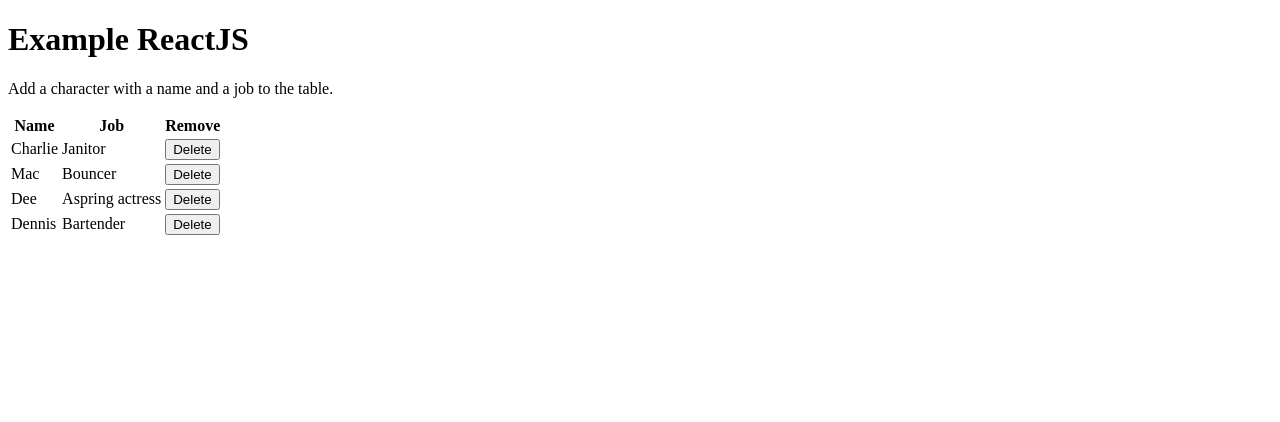
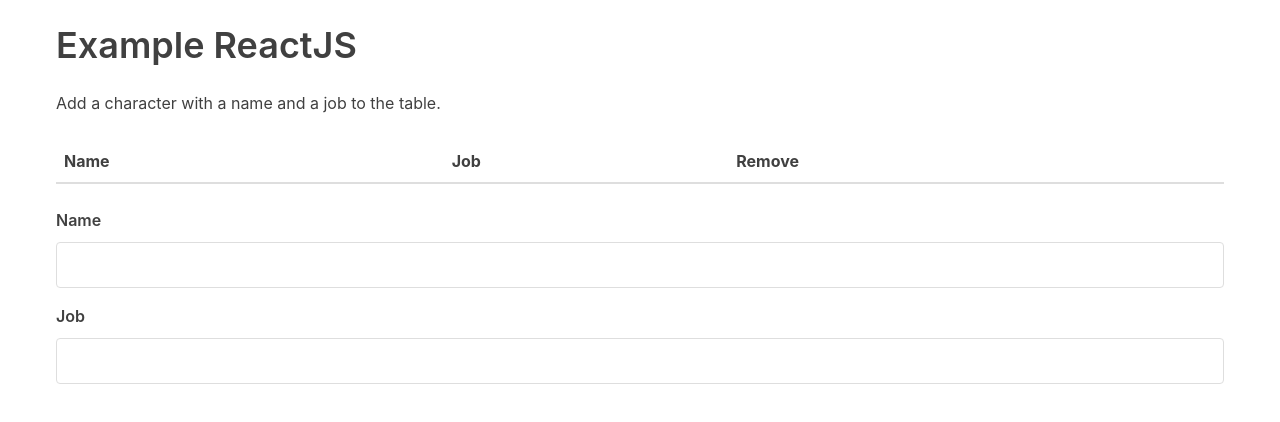
Before and after one commit to quoctrung163/todolist-react-app, a React (Create React App) app: page / in a window 1280 px wide. Shown: the top 422 px of the page. Built offline with nearby package versions, Linux system fonts and the light colour scheme.

Commit message:
Update Form.js and App.js

```diff
--- a/src/App.js
+++ b/src/App.js
@@ -1,26 +1,11 @@
 import React, { Component } from "react";
 import Table from "./Table";
+import Form from "./Form";
+import "./styles.css";
 
 class App extends Component {
   state = {
-    characters: [
-      {
-        name: "Charlie",
-        job: "Janitor"
-      },
-      {
-        name: "Mac",
-        job: "Bouncer"
-      },
-      {
-        name: "Dee",
-        job: "Aspring actress"
-      },
-      {
-        name: "Dennis",
-        job: "Bartender"
-      }
-    ]
+    characters: []
   };
 
   removeCharacter = index => {
@@ -44,6 +29,7 @@
           characterData={characters}
           removeCharacter={this.removeCharacter}
         />
+        <Form />
       </div>
     );
   }
--- /dev/null
+++ b/src/Form.js
@@ -0,0 +1,46 @@
+import React, { Component } from "react";
+
+class Form extends Component {
+  constructor(props) {
+    super(props);
+    this.initialState = {
+      name: "",
+      job: ""
+    };
+
+    this.state = this.initialState;
+  }
+
+  handleChange = event => {
+    const { name, value } = event.target;
+    this.setState({
+      [name]: value
+    });
+  };
+
+  render = () => {
+    const { name, job } = this.state;
+    return (
+      <form>
+        <label for="name">Name</label>
+        <input
+          type="text"
+          name="name"
+          id="name"
+          value={name}
+          onChange={this.handleChange}
+        />
+        <label for="job">Job</label>
+        <input
+          type="text"
+          name="job"
+          id="job"
+          value={job}
+          onChange={this.handleChange}
+        />
+      </form>
+    );
+  };
+}
+
+export default Form;
```
